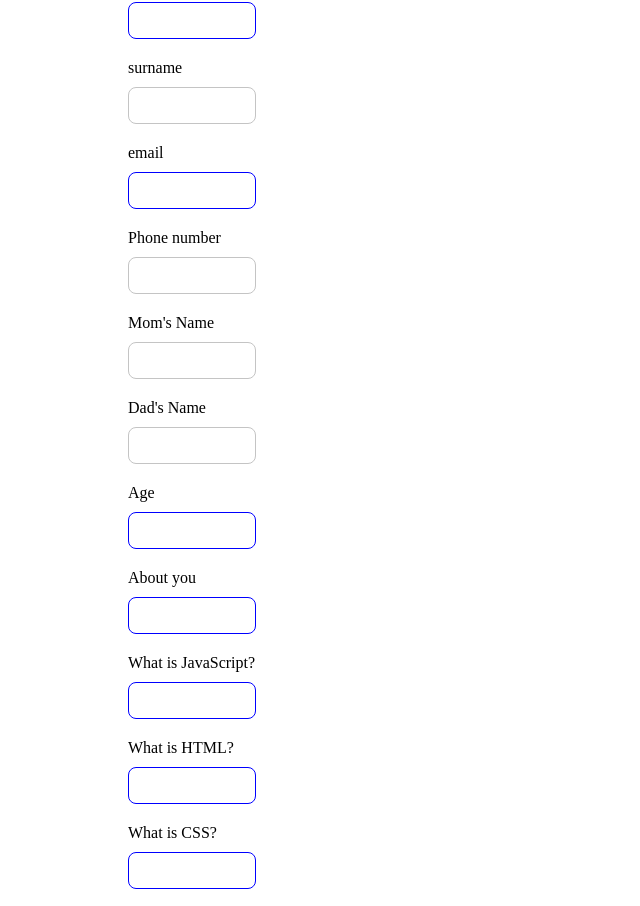
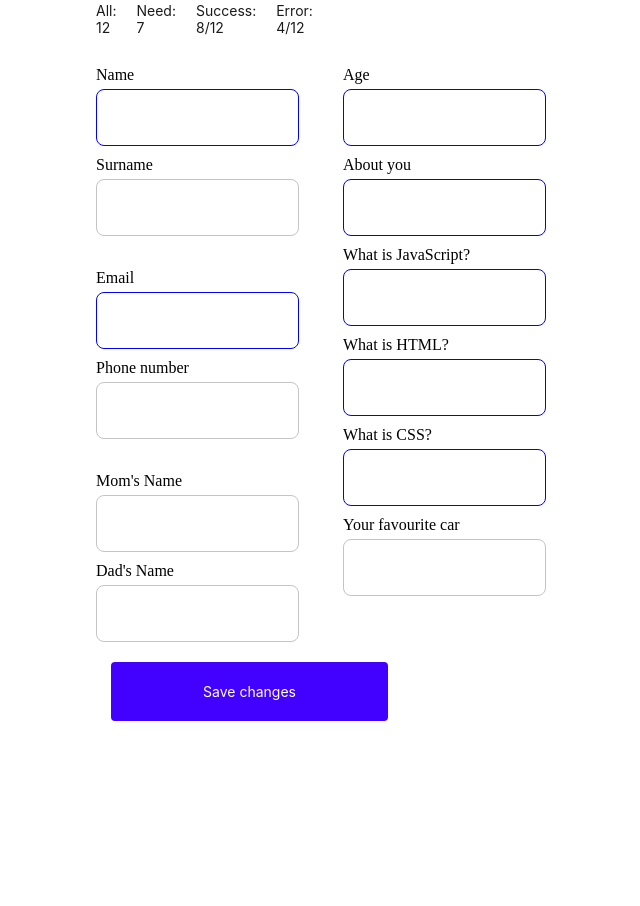
Before and after one commit to tshaxrina/form, a plain HTML site: page index.html in a window 1280 px wide. Shown: the part 220-1126 px from the top of the page, without its empty margins (448-1088 px from the left). After the commit the page ends 1041 px from the top, so only its background shows below. Drawn offline with Linux system fonts and the light colour scheme.

Commit message:
finished

```diff
--- a/index.html
+++ b/index.html
@@ -12,28 +12,48 @@
         outline: none;
         text-decoration: none;
     }
+    .item p {
+        color: var(--Grey-AAA, #595959);
+        font-family: Inter;
+    font-size: 11px;
+    font-style: normal;
+    font-weight: 400;
+    line-height: normal;
+    }
+    h1 {
+        color: #000;
+font-family: Inter;
+font-size: 46px;
+font-style: normal;
+font-weight: 500;
+line-height: normal;
+    }
+    form {
+        width: 15%;
+        margin: 100px auto;
 
-    form {
-        width: 10%;
-        margin: 100px auto;
-        display: flex;
-        flex-direction: column;
-        gap: 20px;
     }
     form div {
+        margin-top: 10px;
         width: 100%;
-        display: flex;
-        flex-direction: column;
         gap: 10px;
         align-items: start;
         position: relative;
         transition: .5s ease;
     }
     form div input {
-        width: 100%;
-        padding: 10px;
+        /* width: 100%;
+        padding: 10px; */
+        display: flex;
         border-radius: 8px;
         border: 1px solid #c4c4c4;
+padding: 20px 12px;
+justify-content: space-between;
+align-items: center;
+flex: 1 0 0;
+align-self: stretch;
+margin-bottom: 5px;
+margin-top: 5px;
     }
     form div::after {
         content: "";
@@ -52,11 +72,27 @@
 
 
     form button {
-        padding: 10px;
-        border: 1px solid blue;
-        color: #fff;
-        border-radius: 8px;
-        background-color: blue;
+        display: flex;
+width: 277px;
+height: 59px;
+padding: 20px 12px;
+justify-content: space-between;
+align-items: center;
+flex-shrink: 0;
+border-radius: 4px;
+border: 2px solid #4200FF;
+background: #4200FF;
+color: #FFF;
+font-family: Inter;
+font-size: 14px;
+font-style: normal;
+font-weight: 400;
+line-height: normal;
+border-radius: 4px;
+border: 2px solid #4200FF;
+background: #4200FF;
+justify-content: center;
+margin: 15px;
     }
 
     .required input {
@@ -75,35 +111,59 @@
     }
     form .elem {
         display: flex;
+        gap: 55px;
     }
-
+    .item {
+        gap: 50px;
+    }
+    .info p {
+        color: var(--Text-Color, #1A1A1A);
+font-family: Inter;
+font-size: 14px;
+font-style: normal;
+font-weight: 400;
+line-height: normal;
+    }
+    .info {
+        display: flex;
+        gap: 20px;
+    }
 </style>
 </head>
 <body>
     <form name="login" >
 
         <h1>Example form</h1>
+        <div class="info">
+            <p>All: 12</p>
+            <p>Need: 7</p>
+            <p class="succes_counter">Success: 8/12</p>
+            <p class="error_counter">Error: 4/12</p>
+        </div>
+        <div class="elem">
 
-        <div class="elem">
             <div class="item">
+
                 <div class="required" >
                     <label for="name">Name</label>
                     <input type="text" id="name" name="name" >
                     <span class="error-text"></span>
                 </div>
                 <div>
-                    <label for="surname">surname</label>
+                    <label for="surname">Surname</label>
                     <input type="text" id="surname" name="surname" >
+                    <br>
                     <span class="error-text"></span>
                 </div>
                 <div class="required" >
-                    <label for="email">email</label>
+                    <label for="email">Email</label>
                     <input type="email" id="email" name="email" >
                     <span class="error-text"></span>
                 </div>
                 <div>
                     <label for="phone">Phone number</label>
                     <input type="tel" id="phone" name="phone" >
+                    <br>
                     <span class="error-text"></span>
                 </div>
                 <div>
@@ -120,6 +180,7 @@
 
 
             <div class="item">
+
                 <div class="required" >
                     <label for="age">Age</label>
                     <input type="number" id="age" name="ade" >
@@ -153,9 +214,9 @@
             </div>
         </div>
 
-
+        <center>
         <button>Save changes</button>
-    </div>
+    </center>
 </form>
 <script src="./script.js"></script>
 </body>
--- a/script.js
+++ b/script.js
@@ -1,22 +1,32 @@
 let inps = document.querySelectorAll('input')
 let form = document.forms.login
+let h1 = document.querySelector('.error_counter')
+let h2 = document.querySelector('.succes_counter')
 form.onsubmit = (event) => {
     event.preventDefault();
     let error = false
-
+    let error_counter = 0
+    let succes_counter = 0
     inps.forEach(inp => {
+        let span_error = inp.nextElementSibling
         if(inp.parentElement.classList.contains('error-field') || inp.value.length === 0 && inp.parentElement.classList.contains('required')) {
-            error = true
+            span_error.innerHTML = `Need to fill ${inp.name} field!`
+            error_counter++
             inp.parentElement.classList.add('error-field')
+        } else {
+            span_error.innerHTML = ""
+            succes_counter++
         }
     })
 
-
+    h1.innerHTML = `Error: ${error_counter}/7`
+    h2.innerHTML = `Succes: ${succes_counter}/12`
     if(error) {
         alert('Error')
     } else {
         submit()
     }
+
 }
 
 
@@ -31,3 +41,24 @@ function submit() {
 
     console.log(user);
 }
+
+let patterns = {
+    name: /^[a-z ,.'-]+$/i,
+    surname: /^[a-z ,.'-]+$/i,
+    email: /^[\w-\.]+@([\w-]+\.)+[\w-]{2,4}$/ig,
+    phone: /^\+998([- ])?(90|91|93|94|95|98|99|33|97|71)([- ])?(\d{3})([- ])?(\d{2})([- ])?(\d{2})$/g,
+    age: /^\d{1,2}|100$/,
+
+}
+
+
+inps.forEach(inp => {
+    inp.onkeyup = () => {
+        console.log(patterns[inp.name].test(inp.value));
+        if (patterns[inp.name].test(inp.value)) {
+            inp.parentElement.classList.remove('error-field')
+        } else {
+            inp.parentElement.classList.add('error-field')
+        }
+    }
+})
```
